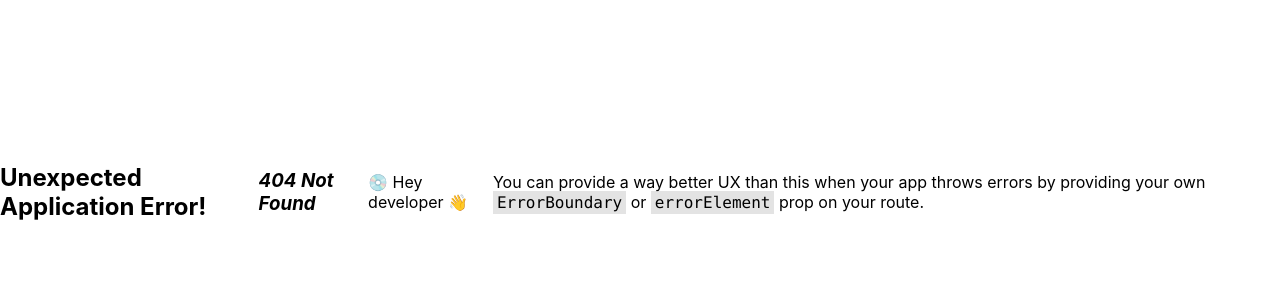
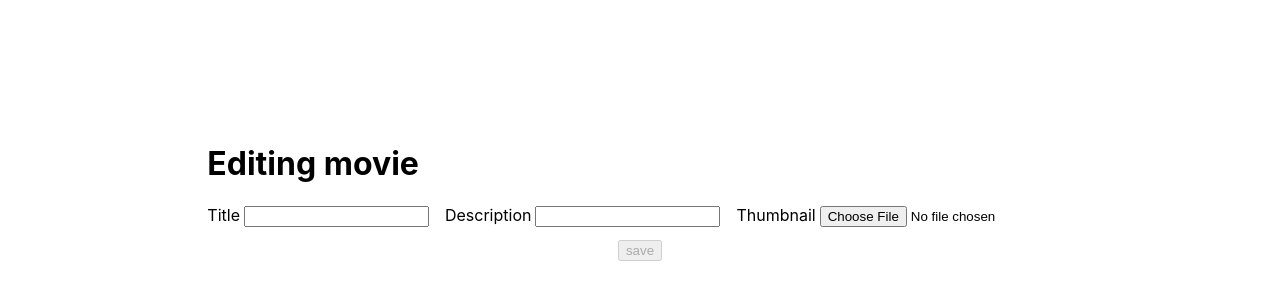
Before and after one commit to YacineMathurin/list-front-end, a React (Create React App) app: page /edit-movie in a window 1280 px wide. Before the commit this address had no page. Shown: the part 208-508 px from the top of the page. Built offline with nearby package versions, Linux system fonts and the light colour scheme.

Commit message:
feat: erase form fiels after successful submit

```diff
--- a/src/App.tsx
+++ b/src/App.tsx
@@ -6,6 +6,7 @@ import { Form } from "./components/molecules/form";
 import { Counter } from "./components/organisms/counter";
 import { MovieList } from "./components/organisms/movie-list";
 import { AddMovie } from "./components/organisms/add-movie";
+import { EditMovie } from "./components/organisms/edit-movie";
 
 const router = createBrowserRouter([
   {
@@ -15,6 +16,10 @@ const router = createBrowserRouter([
   {
     path: "/add-movie",
     element: <AddMovie />,
+  },
+  {
+    path: "/edit-movie",
+    element: <EditMovie />,
   },
 ]);
 
--- a/src/components/molecules/form-movie.tsx
+++ b/src/components/molecules/form-movie.tsx
@@ -1,17 +1,35 @@
-import { FormEvent, useEffect, useRef, useState } from "react";
+import {
+  FormEvent,
+  MutableRefObject,
+  useEffect,
+  useRef,
+  useState,
+} from "react";
 import styled from "styled-components";
 
 export const FormMovie = () => {
   let disabledForm = true;
 
+  const fileInputRef =
+    useRef<HTMLInputElement>() as MutableRefObject<HTMLInputElement>;
   const [selectedImage, setSelectedImage] = useState<File | null>(null);
   const [title, setTitle] = useState("");
   const [description, setDescription] = useState("");
+  const [thumbnailVal, setThumbnailVal] = useState("");
 
   const handleImageUpload = (e: FormEvent) => {
     const target = e.target as HTMLInputElement;
+
     const file: File = (target.files as FileList)[0];
+    console.log(file.name);
+
     setSelectedImage(file);
+  };
+
+  const resetFields = () => {
+    setTitle("");
+    setDescription("");
+    setSelectedImage(null);
   };
 
   const handleSubmit = async (e: FormEvent) => {
@@ -37,37 +55,46 @@ export const FormMovie = () => {
       .then((res) => res.json())
       .then((data) => {
         console.log("Saved Movie", data);
+        resetFields();
+        fileInputRef.current.value = "";
       })
       .catch((err) => console.error(err));
   };
 
-  if (title && description && selectedImage) {
+  if (title.trim() && description.trim() && selectedImage) {
     disabledForm = false;
   }
 
   return (
     <Wrapper>
       <Form method="post">
-        <div>
+        <Fields>
           <Label htmlFor="">
             Title
             <Input
               type="text"
-              onChange={(e) => setTitle(e.currentTarget.value.trim())}
+              value={title}
+              onChange={(e) => setTitle(e.currentTarget.value)}
             />
           </Label>
           <Label htmlFor="">
             Description
             <Input
               type="text"
-              onChange={(e) => setDescription(e.currentTarget.value.trim())}
+              value={description}
+              onChange={(e) => setDescription(e.currentTarget.value)}
             />
           </Label>
           <Label htmlFor="">
             Thumbnail
-            <Input type="file" onChange={handleImageUpload} accept="image/*" />
+            <Input
+              type="file"
+              ref={fileInputRef}
+              onChange={handleImageUpload}
+              accept="image/*"
+            />
           </Label>
-        </div>
+        </Fields>
 
         <Button type="submit" onClick={handleSubmit} disabled={disabledForm}>
           save
@@ -102,9 +129,7 @@ const Form = styled.form`
   flex-direction: column;
 `;
 
-const Label = styled.label`
-  padding-left: 1em;
-`;
+const Label = styled.label``;
 
 const Input = styled.input`
   margin-left: 0.3em;
@@ -123,3 +148,12 @@ const Preview = styled.div`
   display: flex;
   flex-direction: column;
 `;
+const Fields = styled.div`
+  display: flex;
+  flex-direction: column;
+  gap: 1em;
+
+  @media screen and (min-width: 1280px) {
+    flex-direction: row;
+  }
+`;
--- a/src/components/organisms/add-movie.tsx
+++ b/src/components/organisms/add-movie.tsx
@@ -2,8 +2,9 @@ import { FormMovie } from "../molecules/form-movie";
 
 export const AddMovie = () => {
   return (
-    <>
+    <div>
+      <h1>Adding movie</h1>
       <FormMovie />
-    </>
+    </div>
   );
 };
--- a/src/components/organisms/edit-movie.tsx
+++ b/src/components/organisms/edit-movie.tsx
@@ -2,8 +2,9 @@ import { FormMovie } from "../molecules/form-movie";
 
 export const EditMovie = () => {
   return (
-    <>
+    <div>
+      <h1>Editing movie</h1>
       <FormMovie />
-    </>
+    </div>
   );
 };
--- a/src/components/organisms/movie-list.tsx
+++ b/src/components/organisms/movie-list.tsx
@@ -13,10 +13,19 @@ type MoviesType = {
   };
 }[];
 
-type UseFetchProps = MoviesType;
+type UseFetchProps = {
+  loading: boolean;
+  data: MoviesType;
+};
 
 function useFetch(url: string): UseFetchProps {
-  const [data, setData] = useState<MoviesType>([]);
+  const [state, setState] = useState<{
+    loading: boolean;
+    data: MoviesType;
+  }>({
+    loading: true,
+    data: [],
+  });
 
   useEffect(() => {
     const controller = new AbortController();
@@ -26,7 +35,7 @@ function useFetch(url: string): UseFetchProps {
       .then((res) => res.json())
       .then((data) => {
         console.log(data);
-        setData(data);
+        setState({ ...state, loading: false, data });
       })
       .catch((err) => console.error(err));
 
@@ -35,12 +44,22 @@ function useFetch(url: string): UseFetchProps {
     };
   }, []);
 
-  return data;
+  return state;
 }
 
 export const MovieList = () => {
-  const movies = useFetch("http://localhost:3000/movie");
   const navigate = useNavigate();
+  const { loading, data: movies } = useFetch("http://localhost:3000/movie");
+
+  useEffect(() => {}, [movies]);
+
+  if (loading) {
+    return (
+      <>
+        <h1>Loading...</h1>
+      </>
+    );
+  }
 
   if (!movies.length) {
     return (
@@ -53,6 +72,7 @@ export const MovieList = () => {
 
   return (
     <div>
+      <h1>All movies</h1>
       <button onClick={() => navigate("/add-movie")}>Add movie</button>
       <Container>
         {movies.map((movie) => (
```
